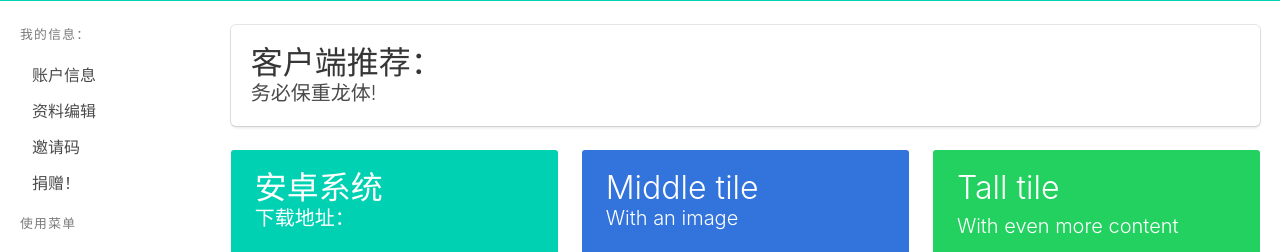
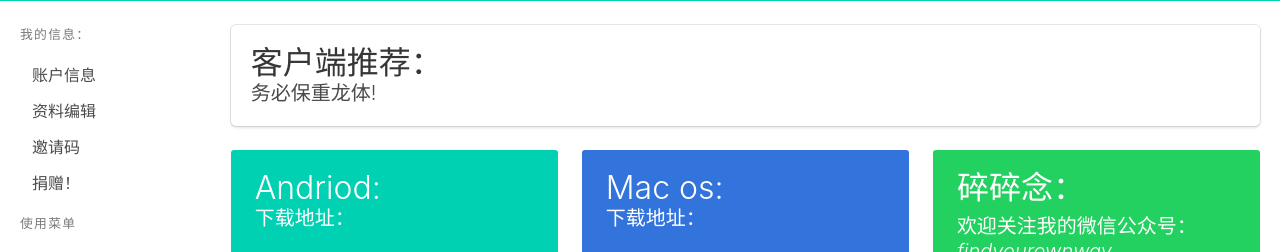
Before and after one commit to Ehco1996/django-wechat-backend, a Django app: page /ssclient in a window 1280 px wide. Shown: the part 208-460 px from the top of the page. Run offline with Django 3.2, Linux system fonts and the light colour scheme.

Commit message:
django-sspanel 客户端界面编写

```diff
--- a/django_sspanel/templates/sspanel/client.html
+++ b/django_sspanel/templates/sspanel/client.html
@@ -17,31 +17,34 @@
         <div class="tile">
             <div class="tile is-parent is-vertical">
                 <article class="tile is-child notification is-primary">
-                    <p class="title">安卓系统</p>
+                    <p class="title">Andriod:</p>
                     <p class="subtitle">下载地址：</p>
-                    <a class="link is-large" href="#"> Shadowsocks(影梭)</a>
+                    <a class="subtitle" href="https://github.com/shadowsocks/shadowsocks-android/releases"> Shadowsocks(影梭)</a>
                 </article>
                 <article class="tile is-child notification is-warning">
-                    <p class="title">...tiles</p>
-                    <p class="subtitle">Bottom tile</p>
+                    <p class="title">IOS:</p>
+                    <p class="subtitle">Appstore搜索:</p>
+                    <a class="subtitle" href="https://itunes.apple.com/cn/app/shadowrocket/id932747118?mt=8">Shadowrocket(小火箭)</a>
                 </article>
             </div>
             <div class="tile is-parent">
                 <article class="tile is-child notification is-info">
-                    <p class="title">Middle tile</p>
-                    <p class="subtitle">With an image</p>
-                    <figure class="image is-4by3">
-                        <img src="http://bulma.io/images/placeholders/640x480.png">
-                    </figure>
+                    <p class="title">Mac os:</p>
+                    <p class="subtitle">下载地址：</p>
+                    <a class="subtitle" href="https://github.com/shadowsocks/ShadowsocksX-NG/releases">ShadowsockX-NG</a>
+                    <br>
+                    <br>
+                    <br>
+                    <p class="">不要怀疑自己的眼睛，这一段文字的确是在凑字数</p>
                 </article>
             </div>
         </div>
         <div class="tile is-parent">
             <article class="tile is-child notification is-danger">
-                <p class="title">Wide tile</p>
-                <p class="subtitle">Aligned with the right tile</p>
+                <p class="title">Windows</p>
+                <p class="subtitle">请不要下载来路不明的软件：</p>
                 <div class="content">
-                    <!-- Content -->
+                    <p class="subtitle"><a href="https://github.com/shadowsocks/shadowsocks-windows/releases">ShadowsocksR(影梭) </a></p>
                 </div>
             </article>
         </div>
@@ -49,10 +52,12 @@
     <div class="tile is-parent">
         <article class="tile is-child notification is-success">
             <div class="content">
-                <p class="title">Tall tile</p>
-                <p class="subtitle">With even more content</p>
+                <p class="title">碎碎念：</p>
+                <p class="subtitle">欢迎关注我的微信公众号：<br><em>findyourownway</em><br> 获取最新的客户端和优惠信息</p>
                 <div class="content">
-                    <!-- Content -->
+                    <figure class="image">
+                        <img src="{% static '/img/wechat.jpg'%}">
+                    </figure>
                 </div>
             </div>
         </article>
```
Also changed, not shown: django_sspanel/shadowsocks/static/img/wechat.jpg (added).
